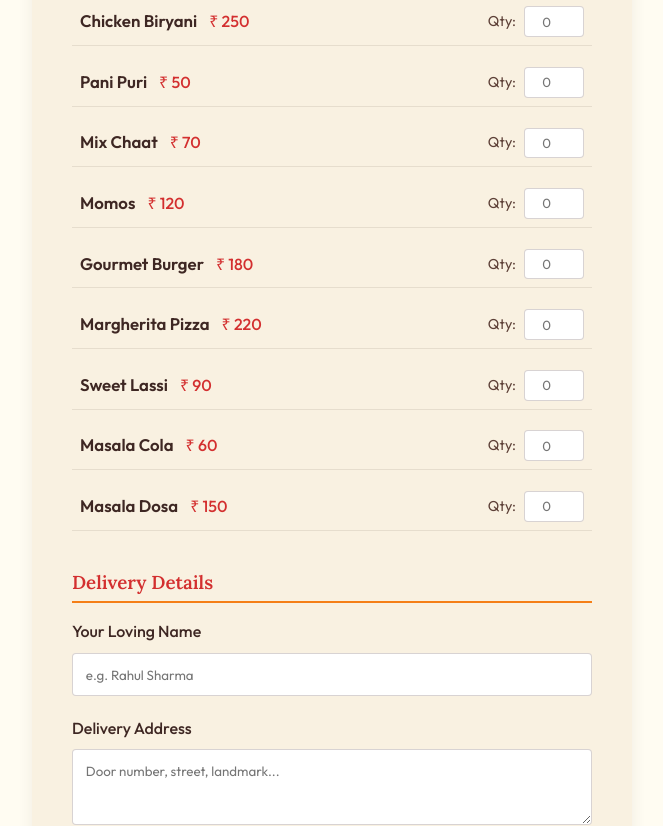
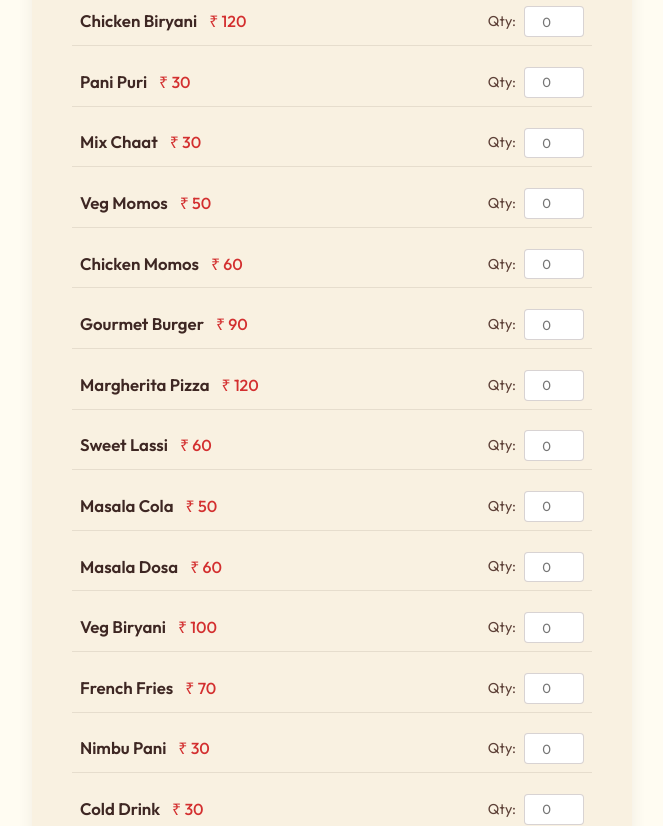
Before and after one commit to Mousumiparida123456/Jhunu-s-kitchen, a React (Vite) app: page /delivery in a window 1280 px wide. Shown: the part 420-1246 px from the top of the page, without its empty margins (308-971 px from the left). Built offline with nearby package versions, Linux system fonts and the light colour scheme.

Commit message:
Update changes

```diff
--- a/src/components/FeaturedMenu.jsx
+++ b/src/components/FeaturedMenu.jsx
@@ -7,35 +7,35 @@ const menuItems = [
     id: 1,
     name: 'Chicken Biryani',
     description: 'Aromatic basmati rice cooked with tender chicken, exotic spices, and fresh herbs.',
-    price: '₹ 250',
+    price: '₹ 120',
     image: '/img/biryani.png',
   },
   {
     id: 2,
     name: 'Pani Puri',
     description: 'Crispy hollow puris filled with spicy tangy water, sweet chutney, and potato mash.',
-    price: '₹ 50',
+    price: '₹ 30',
     image: '/img/panipuri.png',
   },
   {
     id: 3,
     name: 'Sweet Lassi',
     description: 'Rich, thick, creamy yogurt drink elegantly garnished with saffron and pistachios.',
-    price: '₹ 90',
+    price: '₹ 60',
     image: '/img/sweet_lassi.png',
   },
   {
     id: 4,
-    name: 'Momos',
-    description: 'Steamed delicate dumplings filled with juicy savory fillings, served with a fiery red chutney.',
-    price: '₹ 120',
+    name: 'Chicken Momos',
+    description: 'Steamed delicate dumplings filled with juicy minced chicken, served with a fiery red chutney.',
+    price: '₹ 60',
     image: '/img/momo.png',
   },
   {
     id: 5,
     name: 'Masala Dosa',
     description: 'Crispy, golden-brown fermented rice crepe served with savory sambar and fresh coconut chutney.',
-    price: '₹ 150',
+    price: '₹ 60',
     image: '/img/dosa.png',
   }
 ];
--- a/src/pages/Delivery.jsx
+++ b/src/pages/Delivery.jsx
@@ -1,15 +1,22 @@
 import React, { useState } from 'react';
 
 const deliveryItems = [
-  { id: 'i1', name: 'Chicken Biryani', price: 250 },
-  { id: 'i2', name: 'Pani Puri', price: 50 },
-  { id: 'i3', name: 'Mix Chaat', price: 70 },
-  { id: 'i4', name: 'Momos', price: 120 },
-  { id: 'i5', name: 'Gourmet Burger', price: 180 },
-  { id: 'i6', name: 'Margherita Pizza', price: 220 },
-  { id: 'i7', name: 'Sweet Lassi', price: 90 },
-  { id: 'i8', name: 'Masala Cola', price: 60 },
-  { id: 'i9', name: 'Masala Dosa', price: 150 }
+  { id: 'i1', name: 'Chicken Biryani', price: 120 },
+  { id: 'i2', name: 'Pani Puri', price: 30 },
+  { id: 'i3', name: 'Mix Chaat', price: 30 },
+  { id: 'i4', name: 'Veg Momos', price: 50 },
+  { id: 'i4b', name: 'Chicken Momos', price: 60 },
+  { id: 'i5', name: 'Gourmet Burger', price: 90 },
+  { id: 'i6', name: 'Margherita Pizza', price: 120 },
+  { id: 'i7', name: 'Sweet Lassi', price: 60 },
+  { id: 'i8', name: 'Masala Cola', price: 50 },
+  { id: 'i9', name: 'Masala Dosa', price: 60 },
+  { id: 'i10', name: 'Veg Biryani', price: 100 },
+  { id: 'i11', name: 'French Fries', price: 70 },
+  { id: 'i12', name: 'Nimbu Pani', price: 30 },
+  { id: 'i13', name: 'Cold Drink', price: 30 },
+  { id: 'i14', name: 'Rose Falooda', price: 100 },
+  { id: 'i15', name: 'Ice Cream', price: 50 }
 ];
 
 export default function Delivery() {
@@ -18,9 +25,13 @@ export default function Delivery() {
   const [paymentMethod, setPaymentMethod] = useState('upi');
   const [orderId, setOrderId] = useState('');
 
-  const total = deliveryItems.reduce((acc, item) => {
+  const subtotal = deliveryItems.reduce((acc, item) => {
     return acc + (item.price * (quantities[item.id] || 0));
   }, 0);
+
+  const discount = subtotal >= 500 ? (subtotal * 0.05) : 0;
+  const deliveryCharge = (subtotal > 0 && subtotal < 500) ? 40 : 0;
+  const total = Math.round(subtotal - discount + deliveryCharge);
 
   const handleQuantityChange = (id, val) => {
     setQuantities(prev => ({
@@ -123,9 +134,29 @@ export default function Delivery() {
               </div>
 
               {/* Total Bill Section */}
-              <div style={{ marginTop: '0.5rem', padding: '1.2rem', background: 'rgba(211, 47, 47, 0.05)', borderRadius: 'var(--radius-md)', border: '1px solid rgba(211, 47, 47, 0.2)', display: 'flex', justifyContent: 'space-between', alignItems: 'center' }}>
-                <span style={{ fontSize: '1.2rem', fontWeight: '600', color: 'var(--text-main)', fontFamily: 'var(--font-heading)' }}>Total Bill Amount:</span>
-                <span style={{ fontSize: '1.5rem', fontWeight: '700', color: 'var(--primary)' }}>₹ {total}</span>
+              <div style={{ marginTop: '0.5rem', padding: '1.2rem', background: 'rgba(211, 47, 47, 0.05)', borderRadius: 'var(--radius-md)', border: '1px solid rgba(211, 47, 47, 0.2)', display: 'flex', flexDirection: 'column', gap: '0.5rem' }}>
+                {(discount > 0 || deliveryCharge > 0) && (
+                  <div style={{ display: 'flex', justifyContent: 'space-between', alignItems: 'center', color: 'var(--text-main)' }}>
+                    <span style={{ fontSize: '1.05rem', fontWeight: '500' }}>Subtotal:</span>
+                    <span style={{ fontSize: '1.1rem', fontWeight: '600' }}>₹ {subtotal}</span>
+                  </div>
+                )}
+                {discount > 0 && (
+                  <div style={{ display: 'flex', justifyContent: 'space-between', alignItems: 'center', color: '#2e7d32' }}>
+                    <span style={{ fontSize: '1.05rem', fontWeight: '500' }}>Discount 5% (Orders &gt;= ₹500):</span>
+                    <span style={{ fontSize: '1.1rem', fontWeight: '600' }}>- ₹ {Math.round(discount)}</span>
+                  </div>
+                )}
+                {deliveryCharge > 0 && (
+                  <div style={{ display: 'flex', justifyContent: 'space-between', alignItems: 'center', color: '#d32f2f' }}>
+                    <span style={{ fontSize: '1.05rem', fontWeight: '500' }}>Delivery Charge (Orders &lt; ₹500):</span>
+                    <span style={{ fontSize: '1.1rem', fontWeight: '600' }}>+ ₹ {deliveryCharge}</span>
+                  </div>
+                )}
+                <div style={{ display: 'flex', justifyContent: 'space-between', alignItems: 'center', marginTop: (discount > 0 || deliveryCharge > 0) ? '0.5rem' : '0', paddingTop: (discount > 0 || deliveryCharge > 0) ? '0.5rem' : '0', borderTop: (discount > 0 || deliveryCharge > 0) ? '1px solid rgba(211, 47, 47, 0.2)' : 'none', width: '100%' }}>
+                  <span style={{ fontSize: '1.2rem', fontWeight: '600', color: 'var(--text-main)', fontFamily: 'var(--font-heading)' }}>Total Bill Amount:</span>
+                  <span style={{ fontSize: '1.5rem', fontWeight: '700', color: 'var(--primary)' }}>₹ {total}</span>
+                </div>
               </div>
 
               <button type="submit" className="btn btn-primary" style={{ marginTop: '0.5rem', padding: '1.2rem', width: '100%', fontSize: '1.15rem' }}>
--- a/src/pages/Menu.jsx
+++ b/src/pages/Menu.jsx
@@ -3,26 +3,28 @@ import './Menu.css';
 
 const menuItems = {
   'Street Food & Snacks': [
-    { name: 'Pani Puri', price: '₹ 50', desc: 'Crispy hollow puris filled with spicy tangy water and potato mash.', image: '/img/panipuri.png' },
-    { name: 'Mix Chaat', price: '₹ 70', desc: 'A delightful mix of crispy papdi, boiled potatoes, chickpeas, yogurt and chutneys.', image: '/img/mix_chaat.png' },
-    { name: 'Momos', price: '₹ 120', desc: 'Steamed dumplings filled with savory minced filling, served with fiery red chutney.', image: '/img/momo.png' },
-    { name: 'French Fries', price: '₹ 100', desc: 'Crispy golden potato fries seasoned with salt and spices.', image: '/img/french_fries.png' }
+    { name: 'Pani Puri', price: '₹ 30', desc: 'Crispy hollow puris filled with spicy tangy water and potato mash.', image: '/img/panipuri.png' },
+    { name: 'Mix Chaat', price: '₹ 30', desc: 'A delightful mix of crispy papdi, boiled potatoes, chickpeas, yogurt and chutneys.', image: '/img/mix_chaat.png' },
+    { name: 'Veg Momos', price: '₹ 50', desc: 'Steamed dumplings filled with savory mixed vegetable filling, served with fiery red chutney.', image: '/img/momo.png' },
+    { name: 'Chicken Momos', price: '₹ 60', desc: 'Steamed dumplings filled with savory minced chicken filling, served with fiery red chutney.', image: '/img/momo.png' },
+    { name: 'French Fries', price: '₹ 70', desc: 'Crispy golden potato fries seasoned with salt and spices.', image: '/img/french_fries.png' }
   ],
   'Mains': [
-    { name: 'Chicken Biryani', price: '₹ 250', desc: 'Aromatic basmati rice cooked with tender meat, spices, and herbs.', image: '/img/biryani.png' },
-    { name: 'Masala Dosa', price: '₹ 150', desc: 'Crispy, golden-brown fermented rice crepe served with savory sambar and fresh coconut chutney.', image: '/img/dosa.png' },
-    { name: 'Margherita Pizza', price: '₹ 220', desc: 'Classic pizza with fresh tomato sauce, mozzarella cheese, and basil.', image: '/img/margherita_pizza.png' },
-    { name: 'Gourmet Burger', price: '₹ 180', desc: 'Juicy patty inside a toasted bun with fresh lettuce, tomatoes, and cheese.', image: '/img/gourmet_burger.png' }
+    { name: 'Chicken Biryani', price: '₹ 120', desc: 'Aromatic basmati rice cooked with tender meat, spices, and herbs.', image: '/img/biryani.png' },
+    { name: 'Veg Biryani', price: '₹ 100', desc: 'Aromatic basmati rice cooked with mixed vegetables, spices, and herbs.', image: '/img/biryani.png' },
+    { name: 'Masala Dosa', price: '₹ 60', desc: 'Crispy, golden-brown fermented rice crepe served with savory sambar and fresh coconut chutney.', image: '/img/dosa.png' },
+    { name: 'Margherita Pizza', price: '₹ 120', desc: 'Classic pizza with fresh tomato sauce, mozzarella cheese, and basil.', image: '/img/margherita_pizza.png' },
+    { name: 'Gourmet Burger', price: '₹ 90', desc: 'Juicy patty inside a toasted bun with fresh lettuce, tomatoes, and cheese.', image: '/img/gourmet_burger.png' }
   ],
   'Drinks & Beverages': [
-    { name: 'Masala Cola', price: '₹ 60', desc: 'Chilled cola infused with roasted cumin, black salt, and spices.', image: '/img/masala_cola.png' },
-    { name: 'Sweet Lassi', price: '₹ 90', desc: 'Thick, creamy yogurt drink sweetened and garnished with dry fruits.', image: '/img/sweet_lassi.png' },
-    { name: 'Nimbu Pani', price: '₹ 40', desc: 'Refreshing Indian lemonade made with fresh lemon juice and a hint of salt and sugar.', image: '/img/nimbu_pani.png' },
-    { name: 'Cold Drink', price: '₹ 50', desc: 'Chilled carbonated beverage of your choice.', image: '/img/colddrink.png' }
+    { name: 'Masala Cola', price: '₹ 50', desc: 'Chilled cola infused with roasted cumin, black salt, and spices.', image: '/img/masala_cola.png' },
+    { name: 'Sweet Lassi', price: '₹ 60', desc: 'Thick, creamy yogurt drink sweetened and garnished with dry fruits.', image: '/img/sweet_lassi.png' },
+    { name: 'Nimbu Pani', price: '₹ 30', desc: 'Refreshing Indian lemonade made with fresh lemon juice and a hint of salt and sugar.', image: '/img/nimbu_pani.png' },
+    { name: 'Cold Drink', price: '₹ 30', desc: 'Chilled carbonated beverage of your choice.', image: '/img/colddrink.png' }
   ],
   'Desserts': [
-    { name: 'Rose Falooda', price: '₹ 150', desc: 'A rich dessert drink with rose syrup, vermicelli, sweet basil seeds, and ice cream.', image: '/img/rose_falooda.png' },
-    { name: 'Ice Cream', price: '₹ 80', desc: 'A couple scoops of delicious frozen dessert.', image: '/img/icecream.png' }
+    { name: 'Rose Falooda', price: '₹ 100', desc: 'A rich dessert drink with rose syrup, vermicelli, sweet basil seeds, and ice cream.', image: '/img/rose_falooda.png' },
+    { name: 'Ice Cream', price: '₹ 50', desc: 'A couple scoops of delicious frozen dessert.', image: '/img/icecream.png' }
   ]
 };
 
```
Also changed, not shown: public/img/dosa.png (added).
